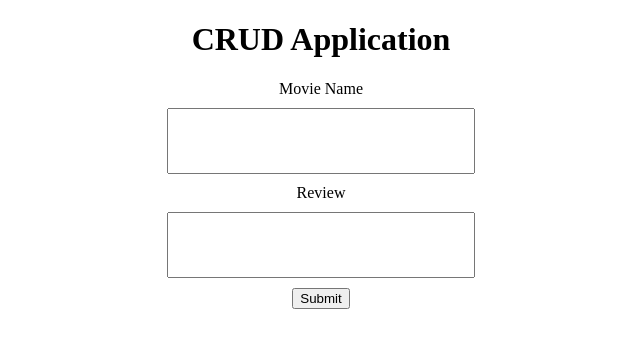
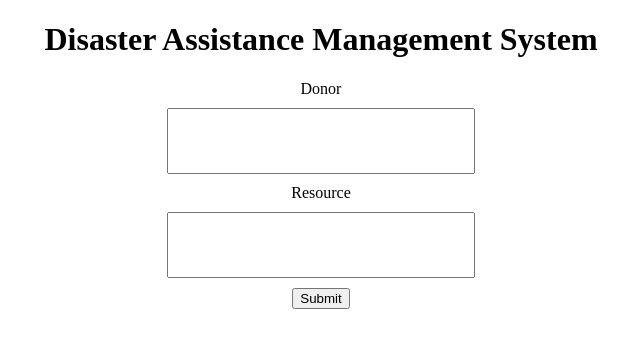
Before and after one commit to zshanahmed/dams, a React (Create React App) app in the folder client/: page / in a window 1280 px wide. Shown: the top 348 px of the page, without its empty margins (319-959 px from the left). Built offline with nearby package versions, Linux system fonts and the light colour scheme.

Commit message:
Renamed fields and labels for dams

```diff
--- a/client/src/App.js
+++ b/client/src/App.js
@@ -6,14 +6,14 @@ import Axios from 'axios';
 import Posts from './components/Posts/Posts';
 
 const App = () => {
-  const [movieName, setMovieName] = useState('');
-  const [movieReview, setReview] = useState('');
+  const [donorName, setDonorName] = useState('');
+  const [resource, setResource] = useState('');
 
   const submitReview = () => {
     Axios.post("http://localhost:5000/api/insert",
     {
-      movieName: movieName,
-      movieReview: movieReview
+      donorName: donorName,
+      resource: resource
     }).then(() => {
       alert('Sucessfully added');
     });
@@ -26,16 +26,16 @@ const App = () => {
     //   </AppBar>
     // </Container>
     <div className="App">
-      <h1>CRUD Application</h1>
+      <h1>Disaster Assistance Management System</h1>
 
       <div className="form">
-        <label>Movie Name</label>
-        <input type="text" name="movieName" onChange={(e) => {
-          setMovieName(e.target.value)
+        <label>Donor</label>
+        <input type="text" name="donorName" onChange={(e) => {
+          setDonorName(e.target.value)
         }} />
-        <label>Review</label>
+        <label>Resource</label>
         <input type="text" name = "review" onChange={(e) => {
-          setReview(e.target.value)
+          setResource(e.target.value)
         }} />
         <button onClick={submitReview} >Submit</button>
       </div>
```
Also changed, not shown: 1 other file (tests, documents, lock files or other folders).
